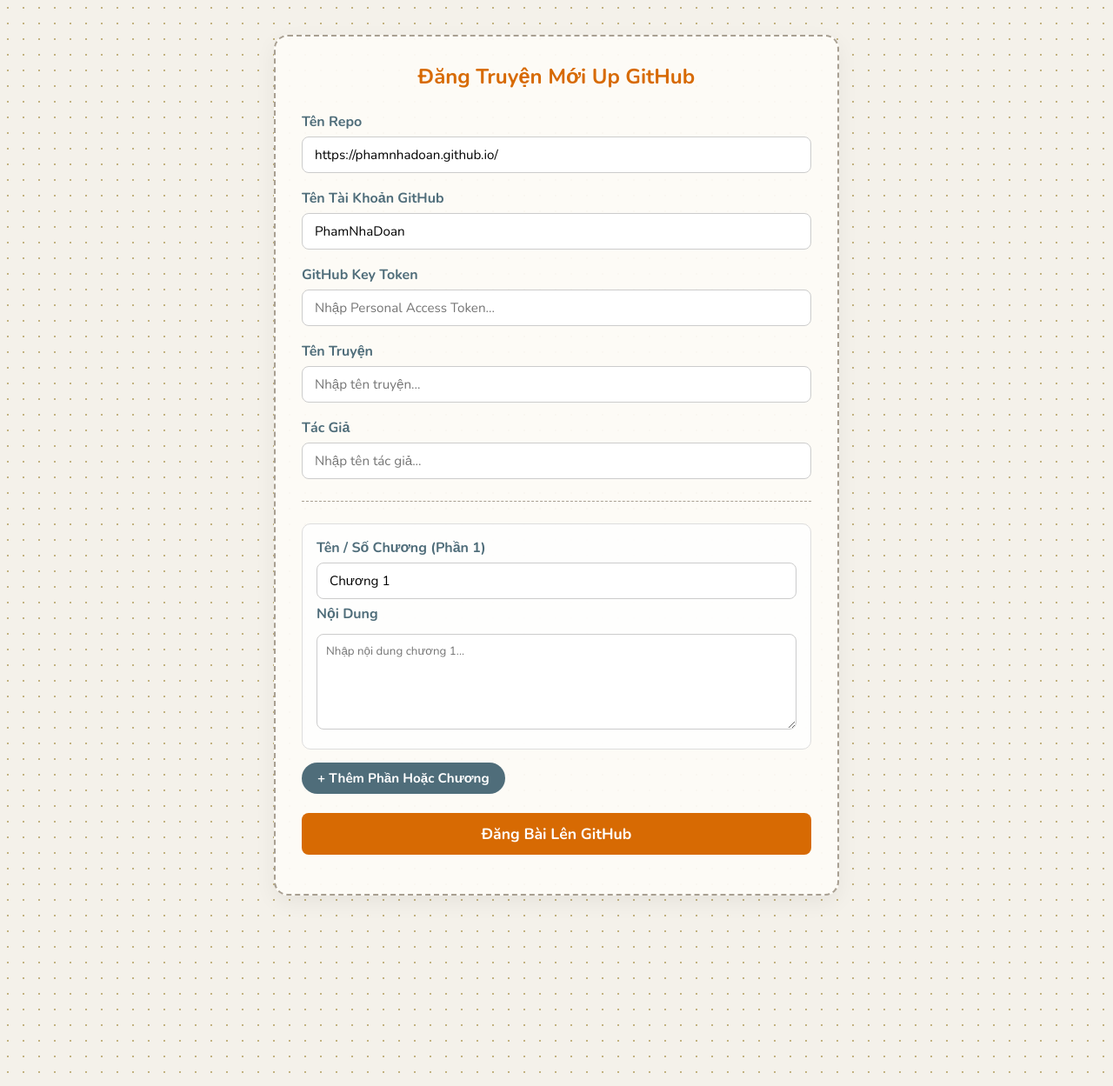
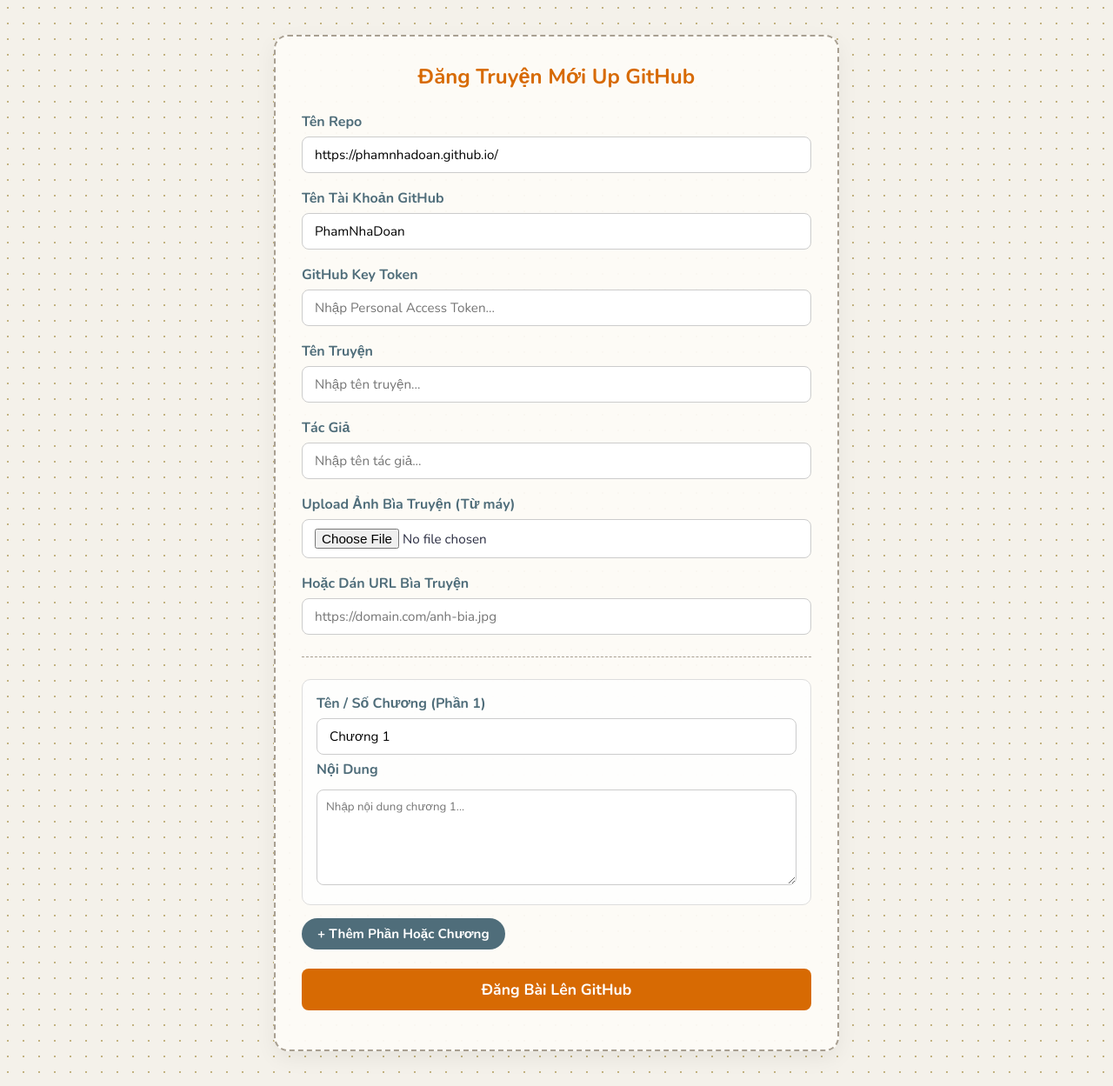
Before and after one commit to PhamNhaDoan/phamnhadoan.github.io, a Jekyll site: the page read/index2.html, which Jekyll copies as it is, in a window 1280 px wide. Shown: the whole page at 87% size. Built offline with Jekyll 4.4.1, drawn with Linux system fonts in a browser that asks for light colours.

Commit message:
Enhance story submission form with cover image options
Added file input for cover image upload and URL input for cover image.

```diff
--- a/read/index2.html
+++ b/read/index2.html
@@ -60,7 +60,7 @@
             color: var(--accent-green);
         }
 
-        input[type="text"], input[type="password"] {
+        input[type="text"], input[type="password"], input[type="file"] {
             width: 100%;
             padding: 10px 14px;
             border: 1px solid #ccc;
@@ -68,10 +68,7 @@
             font-family: inherit;
             font-size: 0.95rem;
             outline: none;
-        }
-
-        input:focus {
-            border-color: var(--accent-green);
+            background: #fff;
         }
 
         .chapter-box {
@@ -92,10 +89,6 @@
             resize: vertical;
             margin-top: 6px;
             outline: none;
-        }
-
-        .chapter-box textarea:focus {
-            border-color: var(--accent-green);
         }
 
         .add-chap-btn {
@@ -175,6 +168,17 @@
             <input type="text" id="storyAuthor" placeholder="Nhập tên tác giả..." required>
         </div>
 
+        <!-- Bìa Truyện -->
+        <div class="form-group">
+            <label>Upload Ảnh Bìa Truyện (Từ máy)</label>
+            <input type="file" id="coverFile" accept="image/*">
+        </div>
+
+        <div class="form-group">
+            <label>Hoặc Dán URL Bìa Truyện</label>
+            <input type="text" id="coverUrl" placeholder="https://domain.com/anh-bia.jpg">
+        </div>
+
         <hr style="border: 0; border-top: 1px dashed var(--border-dash); margin: 25px 0;">
 
         <div id="chaptersContainer">
@@ -226,6 +229,26 @@
         container.appendChild(box);
     }
 
+    function getCoverSrc() {
+        return new Promise((resolve) => {
+            const fileInput = document.getElementById('coverFile');
+            const urlInput = document.getElementById('coverUrl').value.trim();
+
+            if (fileInput.files && fileInput.files[0]) {
+                const reader = new FileReader();
+                reader.onload = function (e) {
+                    resolve(e.target.result);
+                };
+                reader.readAsDataURL(fileInput.files[0]);
+            } else if (urlInput !== '') {
+                resolve(urlInput);
+            } else {
+                // Bìa mặc định nếu trống
+                resolve('https://images.unsplash.com/photo-1543002588-bfa74002ed7e?q=80&w=400');
+            }
+        });
+    }
+
     async function handlePostStory(e) {
         e.preventDefault();
         const statusMsg = document.getElementById('statusMsg');
@@ -276,13 +300,16 @@
         const newPostHtml = `
         <article class="story-container" data-story-id="${storyId}">
             <div class="story-header">
+                <div class="cover-wrapper">
+                    <img src="${coverSrc}" alt="Bìa truyện" class="cover-img">
+                </div>
                 <div class="story-title-group">
                     <h2 class="story-title">${escapeHtml(title)}</h2>
                     <div class="story-author">Tác giả: ${escapeHtml(author)}</div>
+                    <button class="bookmark-btn" onclick="toggleBookmark('${storyId}')">
+                        <span class="bm-icon">★</span> <span class="bm-text">Bookmark</span>
+                    </button>
                 </div>
-                <button class="bookmark-btn" onclick="toggleBookmark('${storyId}')">
-                    <span class="bm-icon">★</span> <span class="bm-text">Bookmark</span>
-                </button>
             </div>
 
             <div class="chapter-nav">
```
Also changed, not shown: other parts of read/index2.html (+1 -1 lines).
